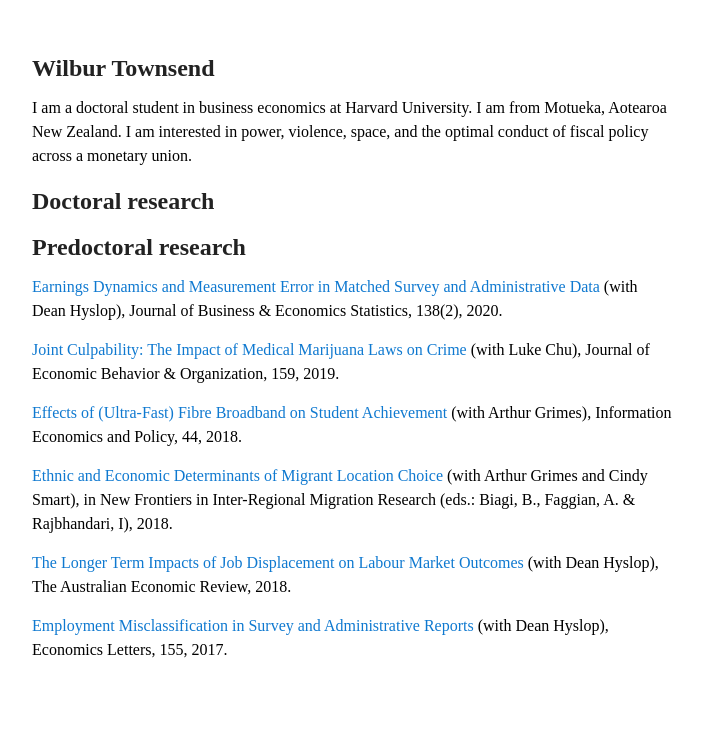
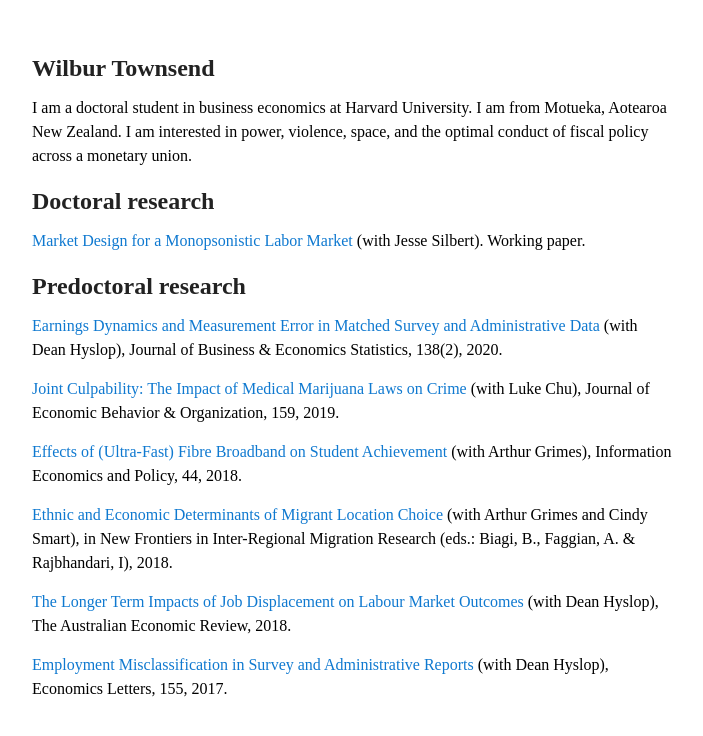
Before and after one commit to wilburtownsend/wilburtownsend.github.io, a Jekyll site: the page built from index.md, in a window 1280 px wide. Shown: the top 736 px of the page, without its empty margins (288-991 px from the left). Built offline with Jekyll 4.4.1, drawn with Linux system fonts in a browser that asks for light colours; our own code applies the rules of GitHub Pages for plain Markdown files.

Commit message:
Update index.md

```diff
--- a/index.md
+++ b/index.md
@@ -3,6 +3,10 @@
 I am a doctoral student in business economics at Harvard University. I am from Motueka, Aotearoa New Zealand. I am interested in power, violence, space, and the optimal conduct of fiscal policy across a monetary union.
 
 ### Doctoral research
+
+[Market Design for a Monopsonistic Labor Market]("papers/market design monopsony.pdf")
+(with Jesse Silbert). Working paper.
+
 
 ### Predoctoral research
 
```
